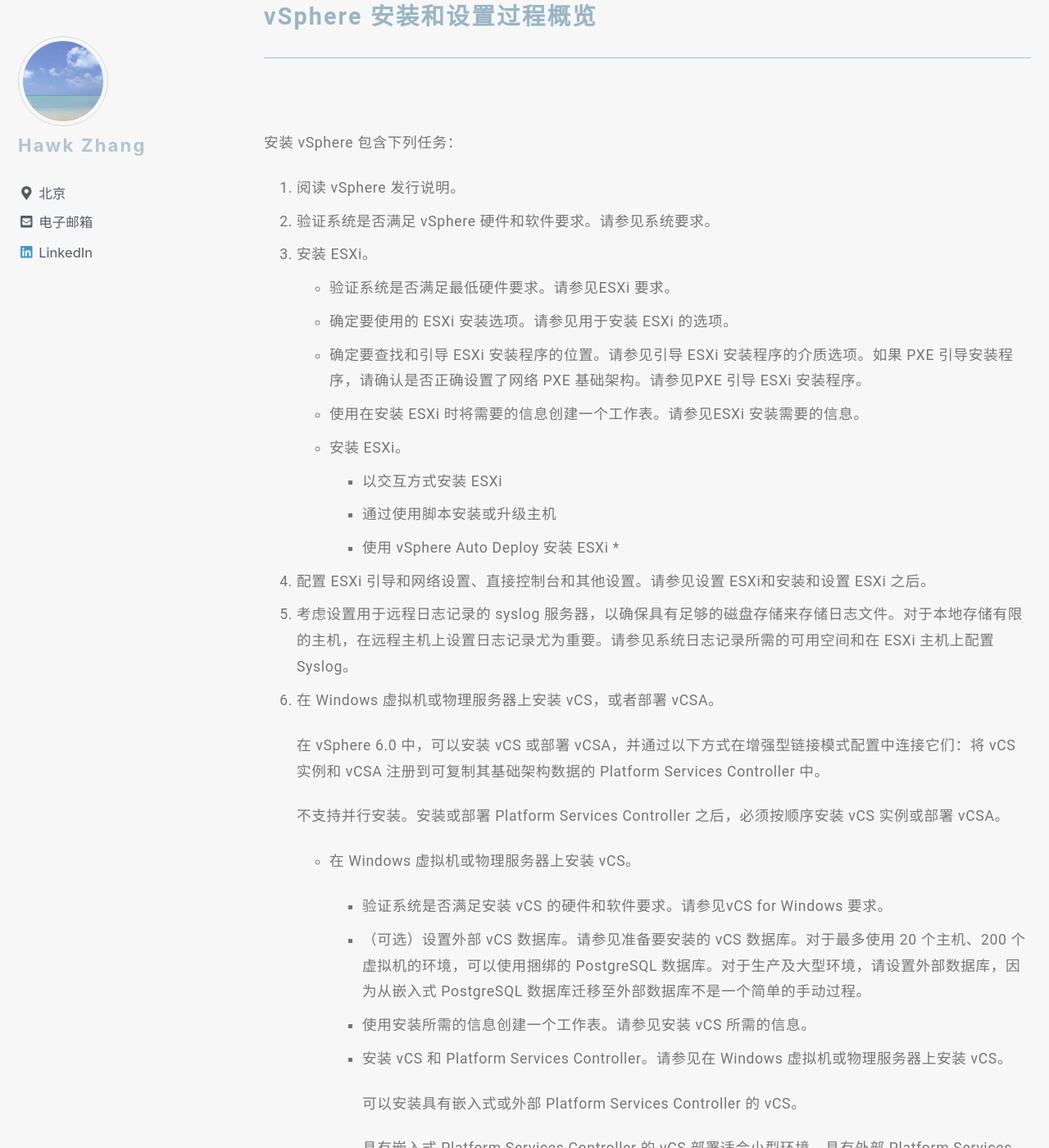
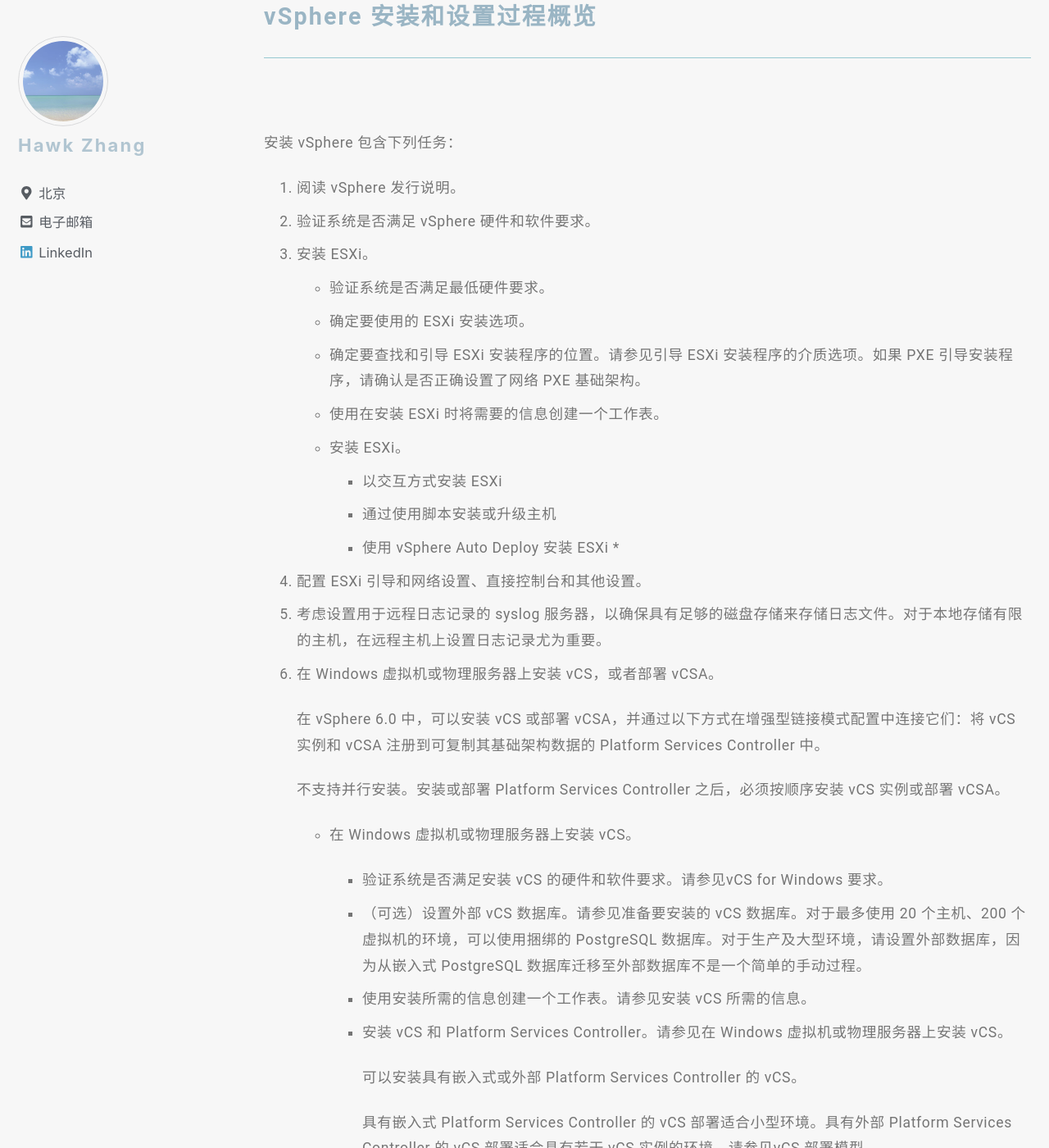
Before and after one commit to narru888/linotes_note, a Jekyll site: the page built from _posts/virtualizaion/2018-04-01-vsphere.setup.md, in a window 1280 px wide and 1400 px high, scrolled down 6347 px. Shown: the whole window at 82% size. Built offline with Jekyll 4.4.1, drawn with Linux system fonts in a browser that asks for light colours; nearby versions of some CDN libraries; a script that is not in the unit is left out.

Commit message:
update on 2018-11-28 12:16:01 CST

```diff
--- a/_posts/virtualizaion/2018-04-01-vsphere.setup.md
+++ b/_posts/virtualizaion/2018-04-01-vsphere.setup.md
@@ -167,18 +167,18 @@
 安装 vSphere 包含下列任务：
 
 1. 阅读 vSphere 发行说明。
-2. 验证系统是否满足 vSphere 硬件和软件要求。请参见系统要求。
+2. 验证系统是否满足 vSphere 硬件和软件要求。
 3. 安装 ESXi。
-	* 验证系统是否满足最低硬件要求。请参见ESXi 要求。
-	* 确定要使用的 ESXi 安装选项。请参见用于安装 ESXi 的选项。
-	* 确定要查找和引导 ESXi 安装程序的位置。请参见引导 ESXi 安装程序的介质选项。如果 PXE 引导安装程序，请确认是否正确设置了网络 PXE 基础架构。请参见PXE 引导 ESXi 安装程序。
-	* 使用在安装 ESXi 时将需要的信息创建一个工作表。请参见ESXi 安装需要的信息。
+	* 验证系统是否满足最低硬件要求。
+	* 确定要使用的 ESXi 安装选项。
+	* 确定要查找和引导 ESXi 安装程序的位置。请参见引导 ESXi 安装程序的介质选项。如果 PXE 引导安装程序，请确认是否正确设置了网络 PXE 基础架构。
+	* 使用在安装 ESXi 时将需要的信息创建一个工作表。
 	* 安装 ESXi。
 		- 以交互方式安装 ESXi
 		- 通过使用脚本安装或升级主机
 		- 使用 vSphere Auto Deploy 安装 ESXi \*
-4. 配置 ESXi 引导和网络设置、直接控制台和其他设置。请参见设置 ESXi和安装和设置 ESXi 之后。
-5. 考虑设置用于远程日志记录的 syslog 服务器，以确保具有足够的磁盘存储来存储日志文件。对于本地存储有限的主机，在远程主机上设置日志记录尤为重要。请参见系统日志记录所需的可用空间和在 ESXi 主机上配置 Syslog。
+4. 配置 ESXi 引导和网络设置、直接控制台和其他设置。
+5. 考虑设置用于远程日志记录的 syslog 服务器，以确保具有足够的磁盘存储来存储日志文件。对于本地存储有限的主机，在远程主机上设置日志记录尤为重要。
 6. 在 Windows 虚拟机或物理服务器上安装 vCS，或者部署 vCSA。
 
 	在 vSphere 6.0 中，可以安装 vCS 或部署 vCSA，并通过以下方式在增强型链接模式配置中连接它们：将 vCS 实例和 vCSA 注册到可复制其基础架构数据的 Platform Services Controller 中。
@@ -197,6 +197,7 @@
 			具有嵌入式 Platform Services Controller 的 vCS 部署适合小型环境。具有外部 Platform Services Controller 的 vCS 部署适合具有若干 vCS 实例的环境。请参见vCS 部署模型。
 
 	* 部署 vCSA。
+
 		- 查看vCSA 要求中的主题，并验证系统是否满足部署 vCSA 的硬件和软件要求。
 		- （可选）设置外部 Oracle 数据库。vCSA 仅支持 Oracle 数据库作为外部数据库。请参见准备要安装的 vCS 数据库。
 
```
